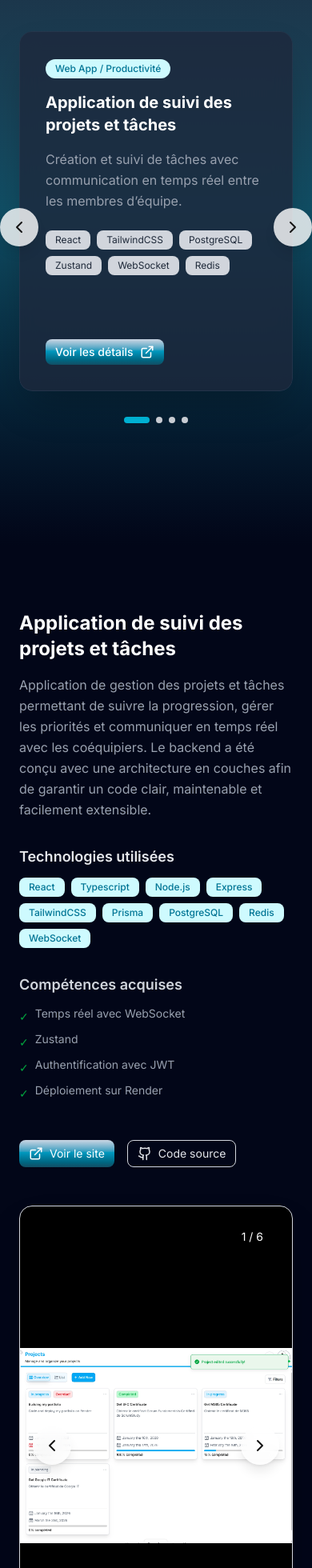
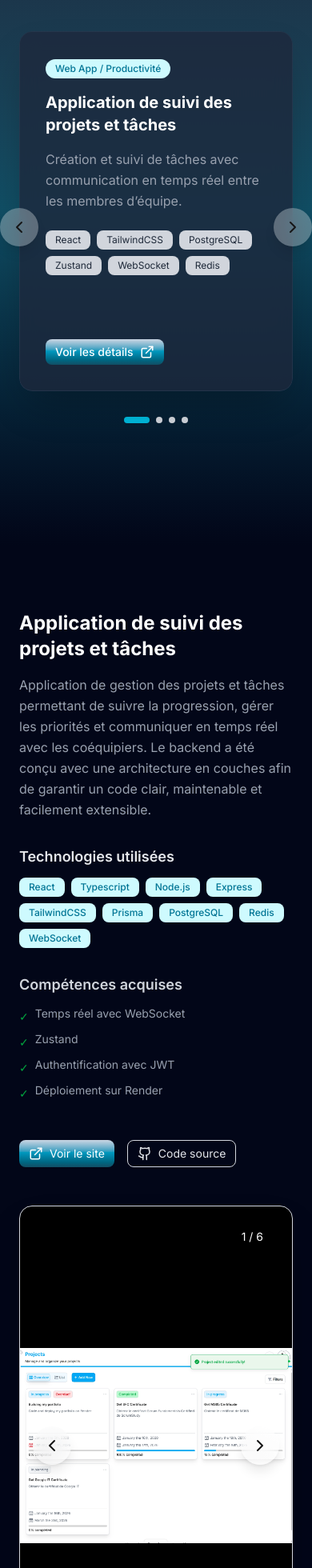
Before and after one commit to Katangalac/myportfolio, a Next.js app: page / in a window 390 px wide. Shown: the part 1942-3902 px from the top of the page at 80% size. Built offline with nearby package versions, Linux system fonts and the light colour scheme.

Commit message:
Correction des boutons des carrousel pour facilité la visibilité en mode mobile

```diff
--- a/src/app/components/Footer.tsx
+++ b/src/app/components/Footer.tsx
@@ -5,7 +5,7 @@ import Link from 'next/link'
 //Menu de navigation du footer
 const navLinks = [
     { name: 'Accueil', href: '#hero' },
-    { name: 'About', href: '#about' },
+    { name: 'À propos', href: '#about' },
     { name: 'Projets', href: '#projects' },
     { name: 'Contact', href: '#contact' },
 ]
--- a/src/app/components/sections/ProjectDetails.tsx
+++ b/src/app/components/sections/ProjectDetails.tsx
@@ -256,14 +256,14 @@ function ProjectCarousel({ project }: { project: typeof projectsDetails[0] }) {
                                 <>
                                     <button
                                         onClick={() => paginate(-1)}
-                                        className="absolute left-4 top-1/2 -translate-y-1/2 w-12 h-12 bg-white/70 backdrop-blur-sm rounded-full shadow-lg hover:opacity-100 hover:bg-white transition flex items-center justify-center group z-10"
+                                        className="absolute left-4 top-1/2 -translate-y-1/2 w-12 h-12 bg-white/30 backdrop-blur-md rounded-full shadow-lg hover:bg-white/60 transition flex items-center justify-center group z-10"
                                         aria-label="Image précédente"
                                     >
                                         <ChevronLeft className="group-hover:-translate-x-1 transition-transform" />
                                     </button>
                                     <button
                                         onClick={() => paginate(1)}
-                                        className="absolute right-4 top-1/2 -translate-y-1/2 w-12 h-12 bg-white/70 backdrop-blur-sm rounded-full shadow-lg hover:opacity-100 hover:bg-white transition flex items-center justify-center group z-10"
+                                        className="absolute right-4 top-1/2 -translate-y-1/2 w-12 h-12 bg-white/30 backdrop-blur-md rounded-full shadow-lg  hover:bg-white/60 transition flex items-center justify-center group z-10"
                                         aria-label="Image suivante"
                                     >
                                         <ChevronRight className="group-hover:translate-x-1 transition-transform" />
--- a/src/app/components/sections/ProjectsOverview.tsx
+++ b/src/app/components/sections/ProjectsOverview.tsx
@@ -168,14 +168,14 @@ export default function ProjectsOverview() {
                     {/* Boutons de navigation */}
                     <button
                         onClick={() => paginate(-1)}
-                        className="absolute left-0 top-1/2 -translate-y-1/2 -translate-x-1/2 w-12 h-12 rounded-full bg-white/80 shadow-lg hover:shadow-xl hover:opacity-100 transition flex items-center justify-center group z-10"
+                        className="absolute left-0 top-1/2 -translate-y-1/2 -translate-x-1/2 w-12 h-12 rounded-full backdrop-blur-md bg-white/30 shadow-lg hover:shadow-xl hover:bg-white/60 transition flex items-center justify-center group z-10"
                         aria-label="Projet précédent"
                     >
                         <ChevronLeft className="group-hover:-translate-x-1 transition-transform" />
                     </button>
                     <button
                         onClick={() => paginate(1)}
-                        className="absolute right-0 top-1/2 -translate-y-1/2 translate-x-1/2 w-12 h-12 rounded-full bg-white/80 shadow-lg hover:shadow-xl hover:opacity-100 transition flex items-center justify-center group z-10"
+                        className="absolute right-0 top-1/2 -translate-y-1/2 translate-x-1/2 w-12 h-12 rounded-full backdrop-blur-md bg-white/30 shadow-lg hover:shadow-xl hover:bg-white/60 transition flex items-center justify-center group z-10"
                         aria-label="Projet suivant"
                     >
                         <ChevronRight className="group-hover:translate-x-1 transition-transform" />
```
